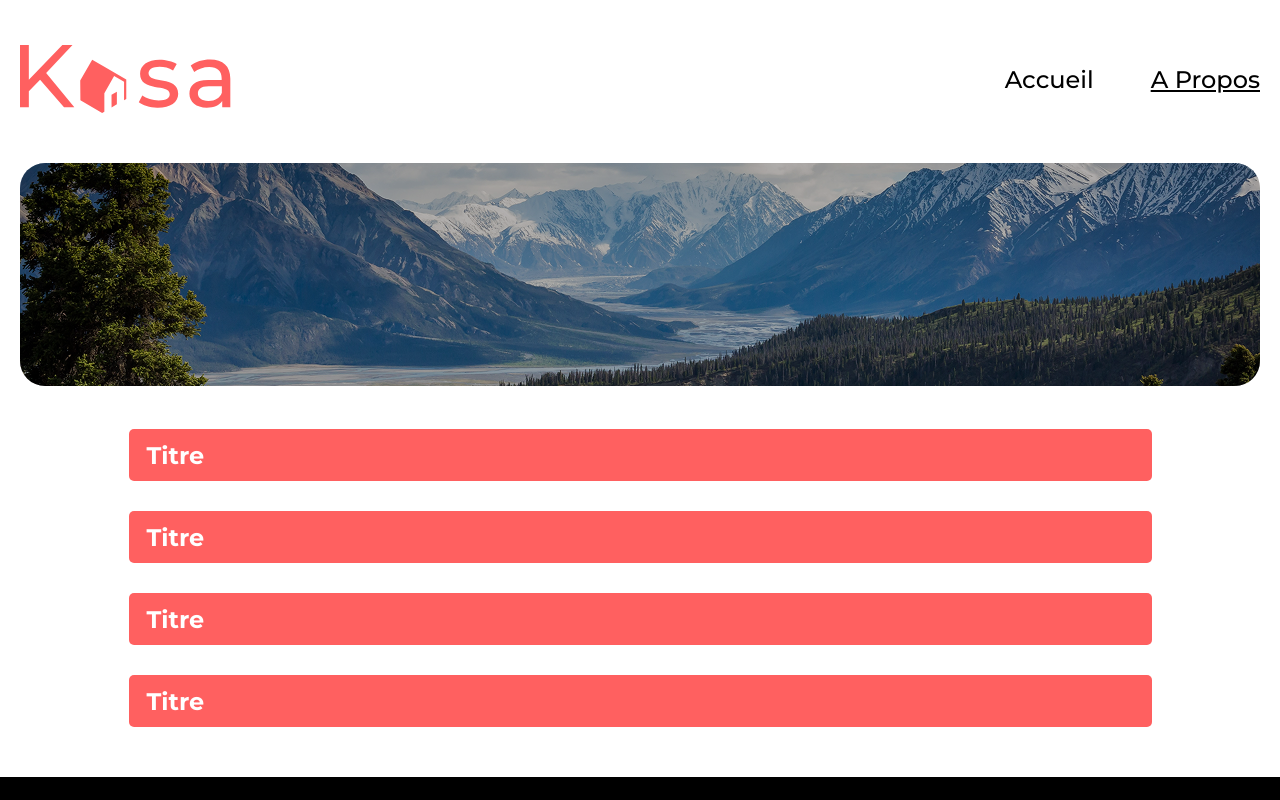
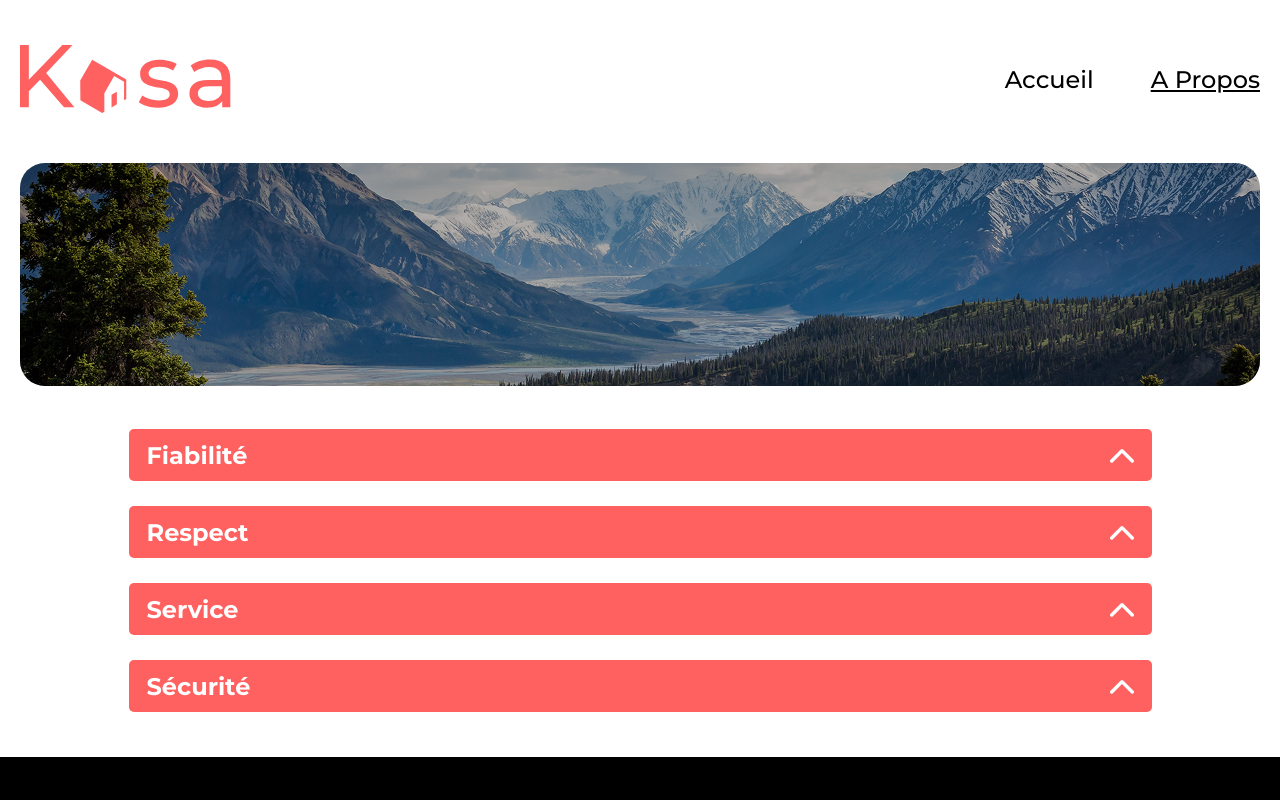
Before and after one commit to jeromehauretouzet/JeromeHaureTouzet_7_17042025, a React (Vite) app: page /a-propos in a window 1280 px wide. Shown: the top 800 px of the page. Built offline with nearby package versions, Linux system fonts and the light colour scheme.

Commit message:
Collapse: Animation, props et maj de about et lodging

```diff
--- a/src/components/Collapse/Collapse.jsx
+++ b/src/components/Collapse/Collapse.jsx
@@ -1,11 +1,38 @@
-import React from 'react';
+import React, { useState } from 'react';
 import './Collapse.scss';
+import ArrowIcon from '../../assets/arrow.svg';
 
-function Collapse() {
+/**
+ * Affiche une section déroulante
+ * @param {object} props
+ * @param {string} props.title            - Le titre de la collapse
+ * @param {string|string[]} props.content - Son contenu (chaîne simple ou un tableau de chaînes pour les listes
+ */
+function Collapse({ title, content }) {
+
+  const [isOpen, setIsOpen] = useState(false);                                // fermé par défaut
+
+  const toggleCollapse = () => {
+    setIsOpen(!isOpen);
+  };
+
+  // Détermine si le contenu est un tableau
+  const contentIsArray = Array.isArray(content);
+
   return (
-    <div className="collapse">                                                {/* --- Collapse --- */}
-      <div className="collapse__bar">                                         {/* --- Barre --- */}
-        <h2 className="collapse__title">Titre</h2>                            {/* --- Titre --- */}
+    <div className={`collapse ${isOpen ? 'collapse--open' : ''}`}>            {/* --- Collapse --- */}
+      <div className="collapse__bar" onClick={toggleCollapse}>                {/* --- Barre --- */}
+        <h2 className="collapse__title">{title}</h2>                          {/* --- Titre --- */}
+        <img src={ArrowIcon} className="collapse__arrow"/>                    {/* --- Flèche de la collapse --- */}
+      </div>
+
+      <div className="collapse__content-wrapper">                             {/* --- wrapper déroulant --- */}
+        <div className="collapse__content">                                   {/* --- Contenu textuel  --- */}
+          {contentIsArray
+            ? content.map((item, index) => <p key={index}>{item}</p>)         // Equipement sous forme de tableau (json)
+            : <p>{content}</p>
+          }
+        </div>
       </div>
     </div>
   );
--- a/src/components/Collapse/Collapse.scss
+++ b/src/components/Collapse/Collapse.scss
@@ -13,12 +13,59 @@
     justify-content: space-between;
     align-items: center;
     height: 52px;
+    cursor: pointer;
+    position: relative;
+    z-index: 2;
   }
 
   // --- Titre ---
   &__title {
     font-size: 24px;
     font-weight: 700;
+  }
+
+  // --- Flèche ---
+  &__arrow {
+    width: 24px;
+    height: auto;
+    transition: transform 0.3s ease-in-out;
+  }
+
+  // --- Wrapper ---
+  &__content-wrapper {
+    max-height: 0;
+    overflow: hidden;
+    transition: max-height .45s ease-in-out;
+    background-color: $secondary;
+    border-radius: 0 0 5px 5px;
+    margin-top: -5px;
+    position: relative;
+    z-index: 1;
+  }
+
+  // --- Contenu ---
+  &__content {
+    padding: 20px 18px;
+    color: $black;
+    font-size: 18px;
+    line-height: 1.5;
+    p {
+      margin: 5px;
+    }
+  }
+
+  // --- Collapse ouvert ---
+  &.collapse--open {
+
+    // --- Flèche s'inverse ---
+    .collapse__arrow {
+      transform: rotate(-180deg);
+    }
+
+    // --- Wrapper plus grand ---
+    .collapse__content-wrapper {
+      max-height: 500px;
+    }
   }
 }
 
@@ -34,5 +81,14 @@
     &__title {
       font-size: 13px;
     }
+
+    &__arrow {
+      width: 16px;
+    }
+
+    &__content {
+      padding: 15px 12px;
+      font-size: 12px;
+    }
   }
 }
--- a/src/pages/About/About.jsx
+++ b/src/pages/About/About.jsx
@@ -2,6 +2,30 @@ import React from 'react';
 import Banner from '../../components/Banner/Banner';
 import Collapse from '../../components/Collapse/Collapse';
 import './About.scss';
+
+// Données pour les collapses de la page "À Propos"
+const aboutData = [
+  {
+    id: "fiabilite",
+    title: "Fiabilité",
+    content: "Les annonces postées sur Kasa garantissent une fiabilité totale. Les photos sont conformes aux logements, et toutes les informations sont régulièrement vérifiées par nos équipes."
+  },
+  {
+    id: "respect",
+    title: "Respect",
+    content: "La bienveillance fait partie des valeurs fondatrices de Kasa. Tout comportement discriminatoire ou de perturbation du voisinage entraînera une exclusion de notre plateforme."
+  },
+  {
+    id: "service",
+    title: "Service",
+    content: "Nos équipes se tiennent à votre disposition pour vous fournir une expérience parfaite. N'hésitez pas à nous contacter si vous avez la moindre question."
+  },
+  {
+    id: "securite",
+    title: "Sécurité",
+    content: "La sécurité est la priorité de Kasa. Aussi bien pour nos hôtes que pour les voyageurs, chaque logement correspond aux critères de sécurité établis par nos services. En laissant une note aussi bien à l'hôte qu'au locataire, cela permet à nos équipes de vérifier que les standards sont bien respectés. Nous organisons également des ateliers sur la sécurité domestique pour nos hôtes."
+  }
+];
 
 function About() {
   return (
@@ -11,10 +35,13 @@ function About() {
       />
 
       <section className="about-collapses-section">                             {/* --- section Collapse --- */}
-        <Collapse/>
-        <Collapse/>
-        <Collapse/>
-        <Collapse/>
+        {aboutData.map(item => (
+          <Collapse
+            key={item.id}                                                       // Key obligatoire car map
+            title={item.title}
+            content={item.content}
+          />
+        ))}
       </section>
     </div>
   );
--- a/src/pages/Lodging/Lodging.jsx
+++ b/src/pages/Lodging/Lodging.jsx
@@ -1,9 +1,19 @@
-import React from 'react';
+import React, { useEffect } from 'react';
+import { useParams, Navigate } from 'react-router-dom';
 import Gallery from '../../components/Gallery/Gallery';
-import Collapse from '../../components/Collapse/Collapse'
+import Collapse from '../../components/Collapse/Collapse';
+import lodgingData from '../../data/logement.json';
 import './Lodging.scss';
 
 function Lodging() {
+
+  const { id } = useParams();                                                           // Récupère l'ID du logement depuis l'URL
+  const lodging = lodgingData.find(item => item.id === id);                             // Trouve le logement correspondant à l'ID
+
+  if (!lodging) {                                                                       // Redirection si logement inexistant
+    return <Navigate to="/404" replace />;
+  }
+
   return (
     <div className="lodging-page">
       <Gallery />                                                                       {/* --- Galerie d'images --- */}
@@ -36,8 +46,14 @@ function Lodging() {
       </section>
 
       <section className="lodging-collapses-container">                                 {/* --- Conteneur des menus déroulants --- */}
-        <Collapse />
-        <Collapse />
+        <Collapse
+          title="Description"
+          content={lodging.description}
+        />
+        <Collapse
+          title="Équipements"
+          content={lodging.equipments}
+        />
       </section>
     </div>
   );
```
Also changed, not shown: src/assets/arrow.svg (added).
